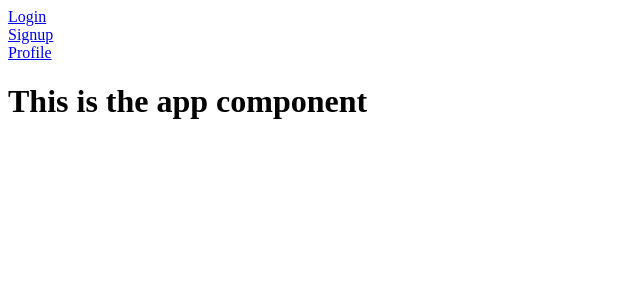
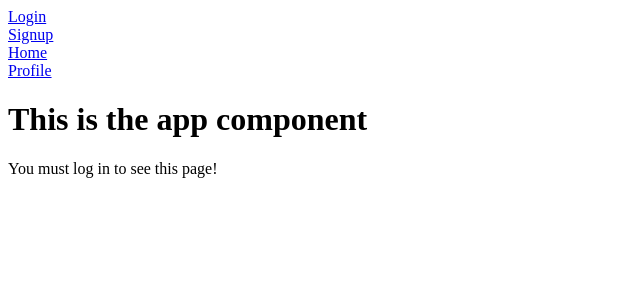
Before and after one commit to jpersons24/myomy-react, a React (Create React App) app: page /home in a window 1280 px wide. Shown: the top 300 px of the page, without its empty margins (0-640 px from the left). Built offline with nearby package versions, Linux system fonts and the light colour scheme; no server answers.

Commit message:
home page, login/logout function

```diff
--- a/src/components/App.js
+++ b/src/components/App.js
@@ -1,26 +1,30 @@
-import { Switch, Route } from 'react-router-dom'
+import { Switch, Route, useHistory } from 'react-router-dom'
 import { useState, useEffect } from 'react'
 import NavBar from './NavBar'
 import Login from './Login'
 import Signup from './Signup'
 import Profile from './Profile'
+import Home from './Home'
 
 
 function App() {
+
+  const history = useHistory()
 
   const [user, setUser] = useState(null)
 
   useEffect(() => {
     // GET /me request
-    fetch('http://localhost:4000/me')
-      .then(res => res.json())
-      .then(user => {
-        setUser(user)
-      })
+    // fetch('http://localhost:4000/me')
+    //   .then(res => res.json())
+    //   .then(user => {
+    //     setUser(user)
+    //   })
   }, [])
 
   function userLogout() {
     setUser(null)
+    history.push("/login")
   }
 
   return (
@@ -37,6 +41,9 @@ function App() {
         <Route exact path="/profile">
           {user ? <Profile user={user} setUser={setUser} /> : "You must log in to see this page!"}
         </Route>
+        <Route exact path="/home">
+          {user ? <Home user={user} /> : "You must log in to see this page!"}
+        </Route>
       </Switch>
     </div>
   );
--- /dev/null
+++ b/src/components/Home.js
@@ -0,0 +1,9 @@
+function Home({ user }) {
+   return (
+      <div>
+         <h1>Welcome, {user.username}! Start logging your activity today!</h1>
+      </div>
+   )
+}
+
+export default Home;
--- a/src/components/Login.js
+++ b/src/components/Login.js
@@ -1,7 +1,10 @@
 import { useState } from 'react';
+import { useHistory } from 'react-router-dom';
 
 
 function Login({ setUser }) {
+
+   const history = useHistory()
 
    const [formData, setFormData] = useState({
       username: "",
@@ -25,6 +28,7 @@ function Login({ setUser }) {
             console.log(user)
             setUser(user)
          })
+      history.push("/home")
    }
 
    return(
--- a/src/components/NavBar.js
+++ b/src/components/NavBar.js
@@ -16,6 +16,8 @@ function NavBar({ user, userLogout }) {
             }
          </div>
          <div>
+            <Link to="/home">Home</Link>
+            <br></br>
             <Link to="/profile">Profile</Link>
          </div>
       </header>
```
